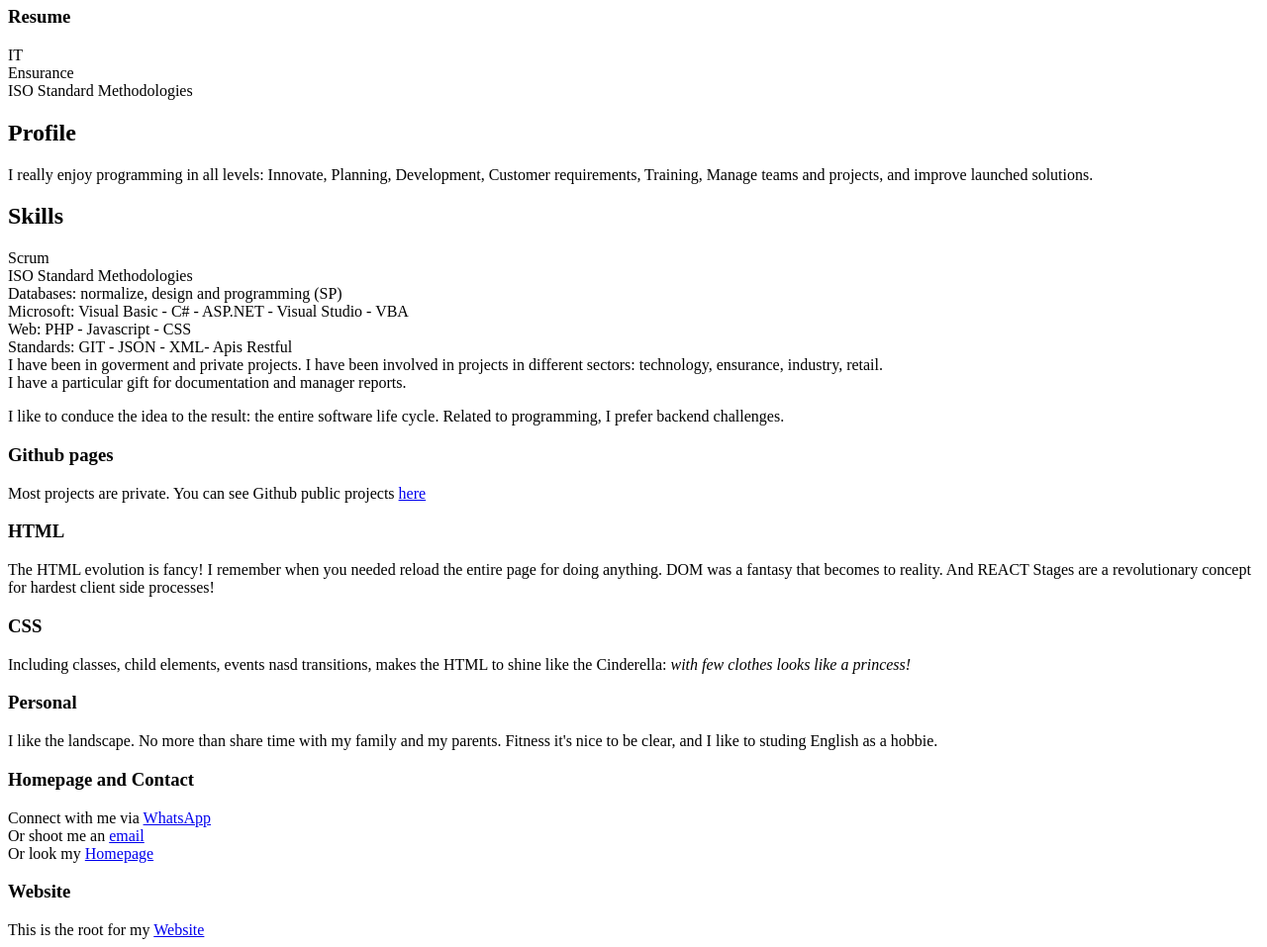
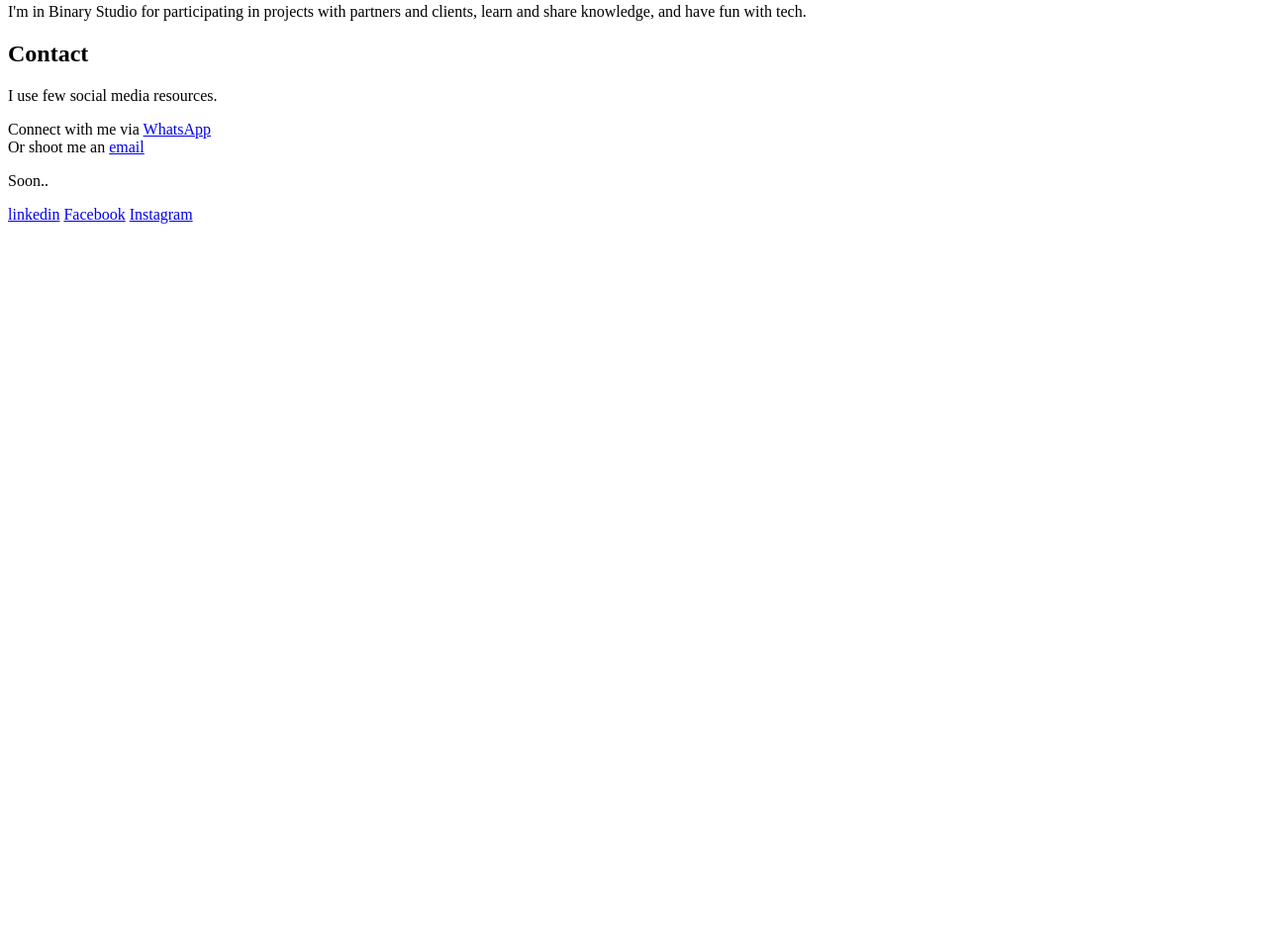
Before and after one commit to Patrela/homepage, a plain HTML site: page index.html in a window 1280 px wide. Shown: the part 461-1418 px from the top of the page at 99% size. After the commit the page ends 800 px from the top, so only its background shows below. Drawn offline with Linux system fonts and the light colour scheme.

Commit message:
milestone 2- contact

```diff
--- a/index.html
+++ b/index.html
@@ -3,12 +3,12 @@
   <head>
     <meta charset="UTF-8" />
     <meta name="viewport" content="width=device-width, initial-scale=1.0" />
-    <title>Homepage Patty</title>
-    <link rel="stylesheet" href="css/homepage.css" />
+    <title>Document</title>
   </head>
   <body>
-    <section id="principal" class="container-section">
-      <h1 class="title">Patricia Varela Rubiano</h1>
+    <section id="intro" class="block-section">
+      <!-- intro milestone-->
+      <h1 class="title">Intro</h1>
       <div class="row-section">
         <img
           src="https://master-union.com/portafolio/wp-content/uploads/2023/10/paty-circle.png"
@@ -20,92 +20,30 @@
         I enjoy combining processes and technology to improve companies and
         people.
       </blockquote>
-
-    </section>
-    <section id="resume" class="container-section">
-      <h3 class="title">Resume</h3>
-      <div class="sector">
-        <div>IT</div>
-        <div>Ensurance</div>
-        <div>ISO Standard Methodologies</div>
-      </div>
-      <h2>Profile</h2>
       <div>
-        I really enjoy programming in all levels: Innovate, Planning,
-        Development, Customer requirements, Training, Manage teams and projects,
-        and improve launched solutions.
-      </div>
-        <h2>Skills</h2>
-        <div class="sector">
-          <div>Scrum</div>
-          <div>ISO Standard Methodologies</div>
-          <div>Databases: normalize, design and programming (SP)</div>
-          <div>Microsoft: Visual Basic - C# - ASP.NET - Visual Studio - VBA</div>
-          <div>Web: PHP - Javascript - CSS</div>
-          <div>Standards: GIT - JSON - XML- Apis Restful</div>
-        </div>
-        <div>
-          I have been in goverment and private projects. I have been involved in projects in different sectors: technology, ensurance, industry, retail.
-          <br/>
-          I have a particular gift for documentation and manager reports.
-        </div>
-        <p>I like to conduce the idea to the result: the entire software life cycle. Related to programming, I prefer backend challenges.</p>
-    </section>
-    <section id="git" class="container-section">
-      <h3 class="title">Github pages</h3>
-
-      <div id="github-pages">
-        Most projects are private. You can see Github public projects
-        <a href="https://github.com/Patrela" target="_blank">here</a>
-        <br />
+        I'm in Binary Studio for participating in projects with partners and
+        clients, learn and share knowledge, and have fun with tech.
       </div>
     </section>
-    <section id="html" class="container-section">
-      <h3 class="title">HTML</h3>
+    <section id="contact" class="block-section">
+      <!-- contact milestone-->
+      <h1 class="title">Contact</h1>
 
-      <div>
-        <p>The HTML evolution is fancy! I remember when you needed reload the entire page for doing anything. DOM  was a fantasy that becomes to reality. And REACT Stages are a revolutionary concept for hardest client side processes!</p>
-      </div>
-    </section>
-    <section id="css" class="container-section">
-      <h3 class="title">CSS</h3>
-
-      <div>
-        <p>Including classes, child elements, events nasd transitions, makes the HTML to shine like the Cinderella: <em>with few clothes looks like a princess!</em>  </p>
-      </div>
-    </section>
-    <section id="personal" class="container-section">
-      <h3>Personal</h3>
-      <p>
-        I like the landscape. No more than share time with my family and my
-        parents. Fitness it's nice to be clear, and I like to studing English as
-        a hobbie.
-      </p>
-    </section>
-    <section id="homepage" class="container-section">
-      <h3 class="title">Homepage and Contact</h3>
-
-      <div id="contact">
+      <p>I use few social media resources.</p>
+      <div class="social-media">
         Connect with me via
         <a href="https://wa.me/" target="_blank">WhatsApp</a>
-        <br />
+      </div>
+      <div class="social-media">
         Or shoot me an <a href="mailto:patrela@hotmail.com">email</a>
-        <br />
-        Or look my
-        <a id="homepage-url"
-          href="https://master-union.com/portafolio/"
-          target="_blank"
-          >Homepage
-        </a>
       </div>
-    </section>
-    <section id="website" class="container-section">
-      <h3 class="title">Website</h3>
-
-      <div id="website-root">
-        This is the root for my
-        <a href="https://master-union.com/" target="_blank">Website</a>
-        <br />
+      <div class="social-media">
+        <p>Soon..</p>
+        <p>
+          <a href="https://www.linkedin.com/" target="_blank">linkedin</a>
+          <a href="https://www.facebook.com/" target="_blank">Facebook</a>
+          <a href="https://www.instagram.com/" target="_blank">Instagram</a>
+        </p>
       </div>
     </section>
   </body>
```
Also changed, not shown: index-milestones.html (+20 -0 lines).
